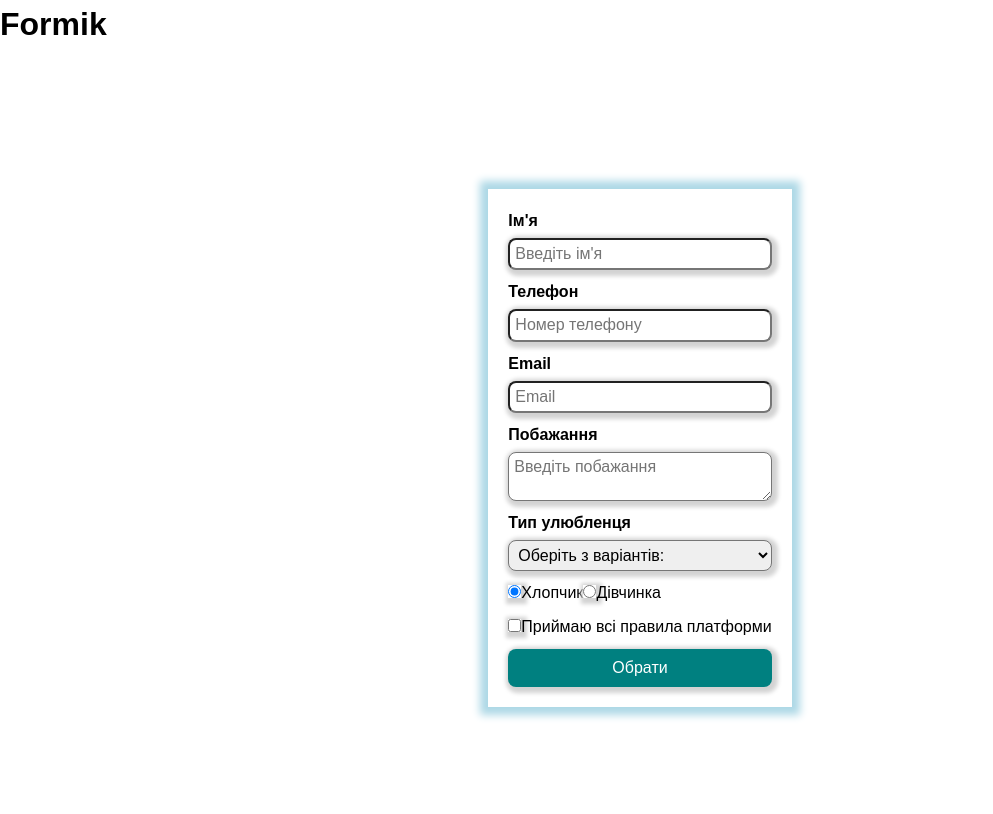
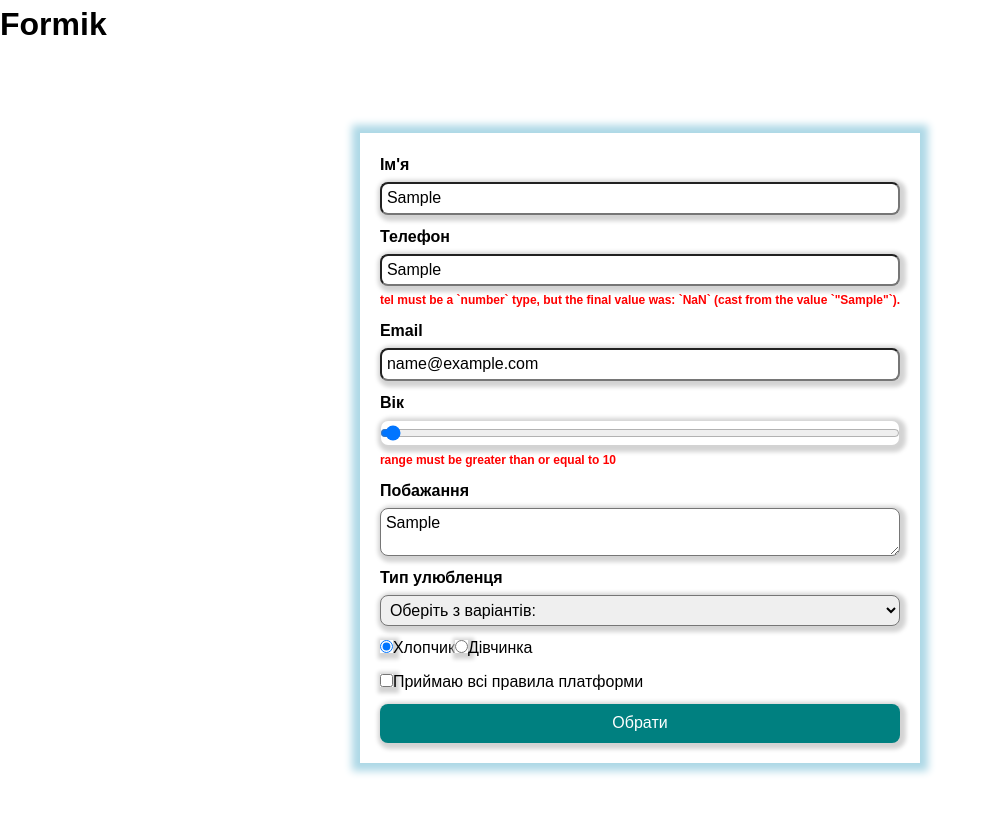
Before and after one commit to NataliaStupka/react-test-vite, a React (Vite) app: page / in a window 1280 px wide. Both pictures are taken after typing "Sample", "Sample", "name@example.com", "Sample" into the empty fields and a click on the button "Обрати". Shown: the top 814 px of the page, without its empty margins (0-993 px from the left). Built offline with nearby package versions, Linux system fonts and the light colour scheme.

Commit message:
валідація

```diff
--- a/package.json
+++ b/package.json
@@ -16,7 +16,8 @@
     "nanoid": "^5.0.8",
     "react": "^18.3.1",
     "react-dom": "^18.3.1",
-    "react-icons": "^5.3.0"
+    "react-icons": "^5.3.0",
+    "yup": "^1.4.0"
   },
   "devDependencies": {
     "@eslint/js": "^9.13.0",
--- a/src/components/OrderForm/OrderForm.jsx
+++ b/src/components/OrderForm/OrderForm.jsx
@@ -2,7 +2,8 @@
 //обгортка Formik, потім Form. Усі input тепер це Field
 //Formik має 2 обов'язкові поля: onSubmit={}, c={}
 // as - textarea, select, всі інші через type
-import { Field, Form, Formik } from 'formik';
+import { ErrorMessage, Field, Form, Formik } from 'formik';
+import * as Yup from 'yup';
 
 import s from './OrderForm.module.css';
 
@@ -13,10 +14,30 @@ const OrderForm = () => {
     options.resetForm(); // очистка форми
     //console.log(options);
   };
+
+  //для валідації email (враховує @i.com)
+  const re =
+    /^(([^<>()[\]\.,;:\s@\"]+(\.[^<>()[\]\.,;:\s@\"]+)*)|(\".+\"))@(([^<>()[\]\.,;:\s@\"]+\.)+[^<>()[\]\.,;:\s@\"]{2,})$/i;
+  const orderShema = Yup.object().shape({
+    username: Yup.string()
+      .min(3, 'Поле не може бути менше ніж 3 символи')
+      .max(20, 'Поле не може бути більше ніж 20 символів')
+      .required("Це поле обов'язкове"),
+    email: Yup.string()
+      .matches(re, 'Не є емейлом')
+      .required("Це поле обов'язкове"),
+    range: Yup.number().min(10).max(20),
+    tel: Yup.number().required("Це поле обов'язкове"),
+    desire: Yup.string().min(3).max(120),
+    // прописати oneOf, від взлому. Можна map і передати в oneOf
+    petType: Yup.string().oneOf(['cat', 'dog', 'bird', 'rodent']),
+  });
+
   const initialValues = {
     username: '',
     tel: '',
     email: '',
+    range: 0,
     petType: '',
     desire: '',
     agree: false,
@@ -26,7 +47,11 @@ const OrderForm = () => {
   return (
     <div className={s.wrapper}>
       {/* тег Formik не стилізується*/}
-      <Formik onSubmit={handleSubmit} initialValues={initialValues}>
+      <Formik
+        validationSchema={orderShema}
+        onSubmit={handleSubmit}
+        initialValues={initialValues}
+      >
         <Form className={s.form}>
           {/* input */}
           <label className={s.label}>
@@ -36,6 +61,11 @@ const OrderForm = () => {
               type="text"
               name="username"
               placeholder="Введіть ім'я"
+            />
+            <ErrorMessage
+              name="username"
+              component="span"
+              className={s.error}
             />
           </label>
 
@@ -47,6 +77,7 @@ const OrderForm = () => {
               name="tel"
               placeholder="Номер телефону"
             />
+            <ErrorMessage name="tel" component="span" className={s.error} />
           </label>
 
           <label className={s.label}>
@@ -57,6 +88,14 @@ const OrderForm = () => {
               name="email"
               placeholder="Email"
             />
+            <ErrorMessage name="email" component="span" className={s.error} />
+          </label>
+
+          {/* range */}
+          <label className={s.label}>
+            <span>Вік</span>
+            <Field className={s.input} type="range" name="range" />
+            <ErrorMessage name="range" component="span" className={s.error} />
           </label>
 
           {/* textarea */}
@@ -68,6 +107,7 @@ const OrderForm = () => {
               name="desire"
               placeholder="Введіть побажання"
             />
+            <ErrorMessage name="desire" component="span" className={s.error} />
           </label>
 
           {/* select */}
@@ -83,6 +123,7 @@ const OrderForm = () => {
               <option value="bird">Пташка</option>
               <option value="rodent">Гризун</option>
             </Field>
+            <ErrorMessage name="petType" component="span" className={s.error} />
           </label>
 
           {/* radiobatton */}
```
Also changed, not shown: 2 other files (tests, documents, lock files or other folders).
